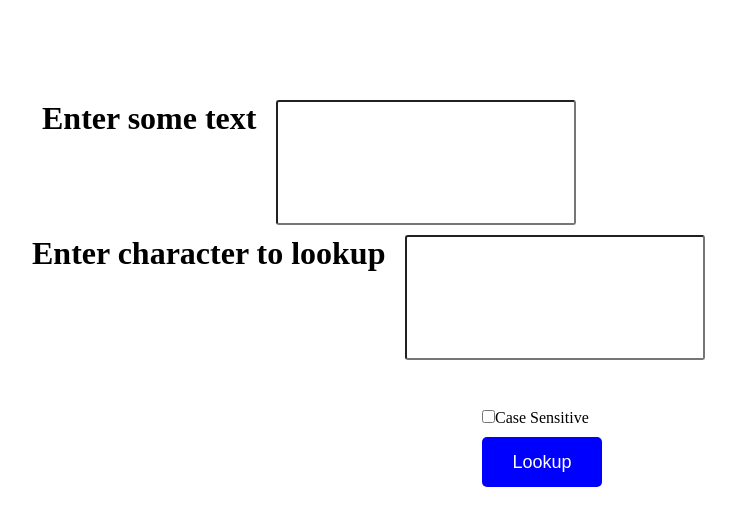
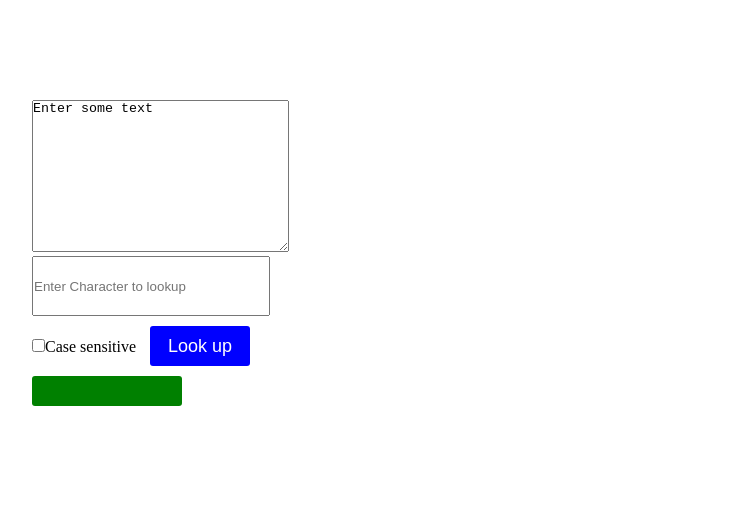
Before and after one commit to mangai-v/TNQ, a plain HTML site: page index.html in a window 1280 px wide. Shown: the whole page, without its empty margins (96-832 px from the left). Drawn offline with Linux system fonts and the light colour scheme.

Commit message:
this is my second commit

```diff
--- a/index.css
+++ b/index.css
@@ -3,38 +3,35 @@
     padding: 0;
     margin: 0;
 }
-.mainBlock{
-
+form{
+    display:block;
     width: 80%;
     margin: 100px auto;
 }
-.firstDivision{
-    display:flex;
-    margin: 10px;
-}
-.secDivision{
-    display: flex;
-}
-.content{
-    height: 125px;
-    width:300px ;
-    margin: 0 20px;
-    border-radius: 3px;
-}
-.checkbox{
-    margin-left: 450px;
-    margin-top: 50px;
+
+#find{
+    height: 60px;
+    width: 238px;
 }
 button{
-    height: 50px;
+    height: 40px;
+    width: 100px;
     padding: 5px;
     background-color: blue;
     color: white;
+    margin: 10px;
     font-size: 18px;
-    width: 120px;
     border: none;
-    border-radius: 5px;
-    margin-left: 450px;
-    margin-top: 10px;
+    border-radius: 3px;
+}
 
+#result{
+    background-color: green;
+    color: white;
+    border: 1px solid black;
+    height: 30px;
+    width: 150px;
+    padding: 5px;
+    border: none;
+    border-radius: 3px;
 }
--- a/index.html
+++ b/index.html
@@ -8,24 +8,16 @@
     <link rel="stylesheet" href="./index.css">
 </head>
 <body>
-    <div class="mainBlock">
-        <div class="firstDivision">
-            <h1>Enter some text</h1>
+    <form>
 
-            <input type="text" class="content" >
+        <textarea name="message" id="content" rows="10" cols="30">Enter some text</textarea>
+        <div class="block"><input type="text" id="find" placeholder="Enter Character to lookup"/></div>
+        <input type="checkbox" name="checkbox" id="checkbox" >Case sensitive
+        <button id="submit">Look up</button>
+        <div id="result"></div>
+  <br><br>
 
-        </div>
-       <div class="secDivision">
-            <h1>Enter character to lookup</h1>
-
-            <input type="text"  class="content">
-       </div>
-
-      <div>
-            <input type="checkbox" name="checkbox" class="checkbox">Case Sensitive
-      </div>
-        <button id="btn">Lookup</button>
-    </div>
+    </form>
     <script src="./index.js"></script>
 </body>
 </html>
--- a/index.js
+++ b/index.js
@@ -1,12 +1,19 @@
-function countInstances(string, word) {
-  return string.split(word).length - 1;
-}
-let str =
-  "Node.js is an open-source, cross-platform, back-end JavaScript runtime environment that runs on the V8 engine and executes JavaScript JavaScript code outside a web browser.";
-let value = document.querySelector("input");
+let content = document.querySelector("#content");
+let find = document.getElementById("find");
+let submit = document.getElementById("submit");
 
-value.addEventListener("keyup", e => {
-  if (e.key === "Enter") {
-    console.log(countInstances(str, e.target.value));
-  }
+submit.addEventListener("click", e => {
+  e.preventDefault();
+
+  let words = content.value;
+  let value = find.value;
+  let array = words.split(" ");
+  let count = 0;
+
+  let filtered = array.forEach((val, index, array) => {
+    if (val === value) {
+      count++;
+    }
+  });
+   result.textContent= `${count} Matches found`
 });
```
